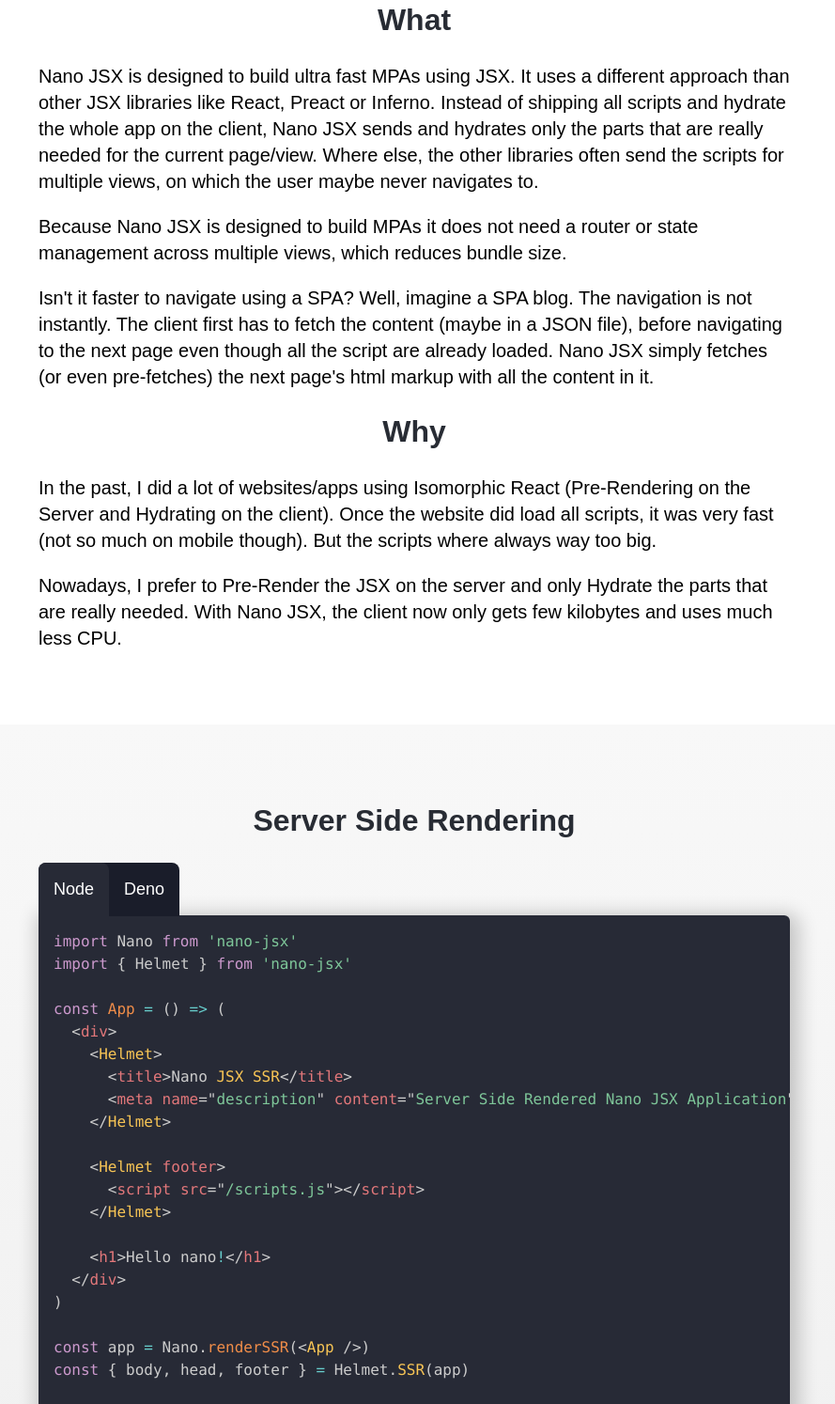
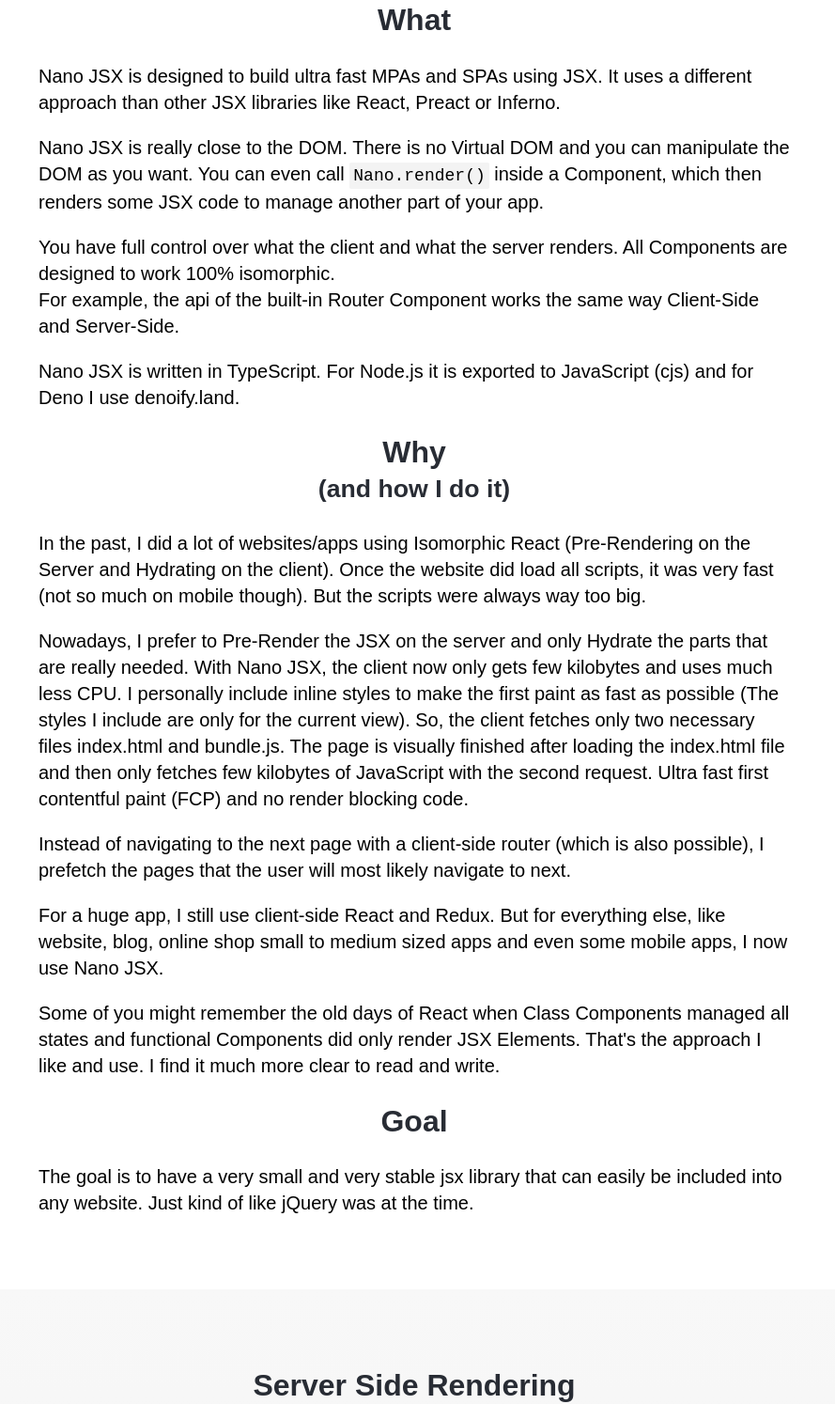
Before and after one commit to nanojsx/nanojsx.github.io, a website: page index.html in a window 1280 px wide. Shown: the part 1733-3227 px from the top of the page at 94% size, without its empty margins (199-1088 px from the left). Drawn offline with Linux system fonts and the light colour scheme; a script that the page names is missing.

Commit message:
Update description

```diff
--- a/css/style.css
+++ b/css/style.css
@@ -189,8 +189,9 @@
 
 .is-code {
   background: #f3f3f3;
-  font-size: 16px;
+  font-size: 18px;
   padding: 4px;
+  border-radius: 2px;
 }
 
 .is-hidden {
--- a/index.html
+++ b/index.html
@@ -163,30 +163,54 @@
       <section>
         <h2 class="has-text-centered">What</h2>
         <p>
-          Nano JSX is designed to build ultra fast MPAs using JSX. It uses a different approach than other JSX libraries
-          like React, Preact or Inferno. Instead of shipping all scripts and hydrate the whole app on the client, Nano
-          JSX sends and hydrates only the parts that are really needed for the current page/view. Where else, the other
-          libraries often send the scripts for multiple views, on which the user maybe never navigates to.
+          Nano JSX is designed to build ultra fast MPAs and SPAs using JSX. It uses a different approach than other JSX
+          libraries like React, Preact or Inferno.
         </p>
         <p>
-          Because Nano JSX is designed to build MPAs it does not need a router or state management across multiple
-          views, which reduces bundle size.
+          Nano JSX is really close to the DOM. There is no Virtual DOM and you can manipulate the DOM as you want. You
+          can even call <code class="is-code">Nano.render()</code> inside a Component, which then renders some JSX code
+          to manage another part of your app.
         </p>
         <p>
-          Isn't it faster to navigate using a SPA? Well, imagine a SPA blog. The navigation is not instantly. The client
-          first has to fetch the content (maybe in a JSON file), before navigating to the next page even though all the
-          script are already loaded. Nano JSX simply fetches (or even pre-fetches) the next page's html markup with all
-          the content in it.
+          You have full control over what the client and what the server renders. All Components are designed to work
+          100% isomorphic.<br />For example, the api of the built-in Router Component works the same way Client-Side and
+          Server-Side.
         </p>
-        <h2 class="has-text-centered">Why</h2>
+        <p>
+          Nano JSX is written in TypeScript. For Node.js it is exported to JavaScript (cjs) and for Deno I use
+          denoify.land.
+        </p>
+        <h2 class="has-text-centered">Why<br /><small>(and how I do it)</small></h2>
         <p>
           In the past, I did a lot of websites/apps using Isomorphic React (Pre-Rendering on the Server and Hydrating on
           the client). Once the website did load all scripts, it was very fast (not so much on mobile though). But the
-          scripts where always way too big.
+          scripts were always way too big.
         </p>
         <p>
           Nowadays, I prefer to Pre-Render the JSX on the server and only Hydrate the parts that are really needed. With
-          Nano JSX, the client now only gets few kilobytes and uses much less CPU.
+          Nano JSX, the client now only gets few kilobytes and uses much less CPU. I personally include inline styles to
+          make the first paint as fast as possible (The styles I include are only for the current view). So, the client
+          fetches only two necessary files index.html and bundle.js. The page is visually finished after loading the
+          index.html file and then only fetches few kilobytes of JavaScript with the second request. Ultra fast first
+          contentful paint (FCP) and no render blocking code.
+        </p>
+        <p>
+          Instead of navigating to the next page with a client-side router (which is also possible), I prefetch the
+          pages that the user will most likely navigate to next.
+        </p>
+        <p>
+          For a huge app, I still use client-side React and Redux. But for everything else, like website, blog, online
+          shop small to medium sized apps and even some mobile apps, I now use Nano JSX.
+        </p>
+        <p>
+          Some of you might remember the old days of React when Class Components managed all states and functional
+          Components did only render JSX Elements. That's the approach I like and use. I find it much more clear to read
+          and write.
+        </p>
+        <h2 class="has-text-centered">Goal</h2>
+        <p>
+          The goal is to have a very small and very stable jsx library that can easily be included into any website.
+          Just kind of like jQuery was at the time.
         </p>
       </section>
 
```
